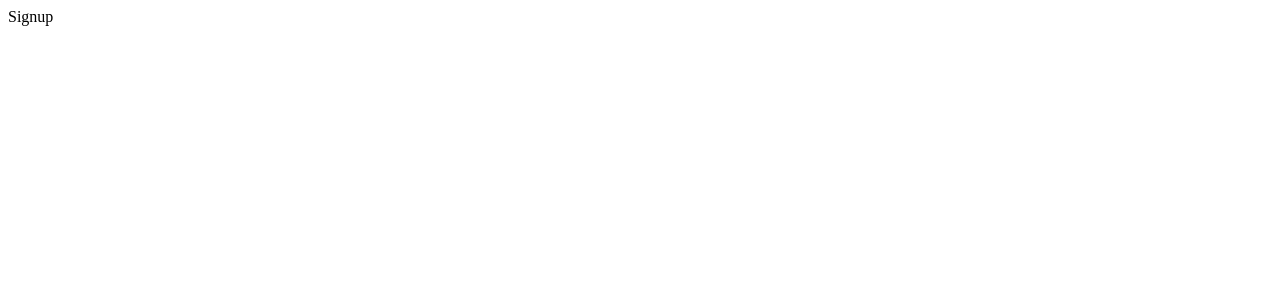
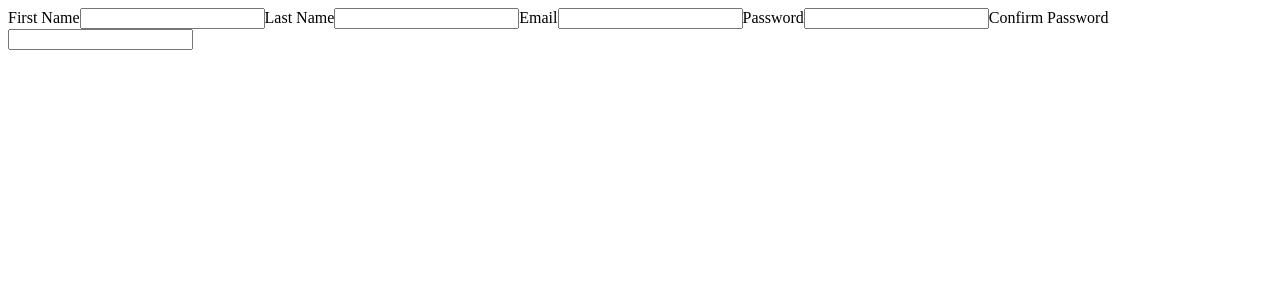
Before and after one commit to danielionita88/frontend-Sportsteam, a React (Create React App) app: page /signup in a window 1280 px wide. Shown: the top 300 px of the page. Built offline with nearby package versions, Linux system fonts and the light colour scheme.

Commit message:
create signup component

```diff
--- a/src/components/Signup.js
+++ b/src/components/Signup.js
@@ -2,9 +2,36 @@ import React from 'react'
 
 
 class Signup extends React.Component{
+
+    state={
+        first_name: '',
+        last_name: '',
+        email: '',
+        password: '',
+        password_confirmation: '',
+    }
+
+    handleChange=e=>{
+        this.setState({
+            [e.target.name]: e.target.value
+        })
+    }
+
+
     render(){
         return <div>
-            Signup
+            <form>
+                <label>First Name</label>
+                <input type='text' onChange={this.handleChange} name='first_name' value={this.state.first_name}/>
+                <label>Last Name</label>
+                <input type='text' onChange={this.handleChange} name='last_name' value={this.state.last_name}/>
+                <label>Email</label>
+                <input type='text' onChange={this.handleChange} name='email' value={this.state.email}/>
+                <label>Password</label>
+                <input type='password' onChange={this.handleChange} name='password' value={this.state.password}/>
+                <label>Confirm Password</label>
+                <input type='password' name='password_confirmation' onChange={this.handleChange} value={this.state.password_confirmation}/>
+            </form>
         </div>
     }
 }
```
